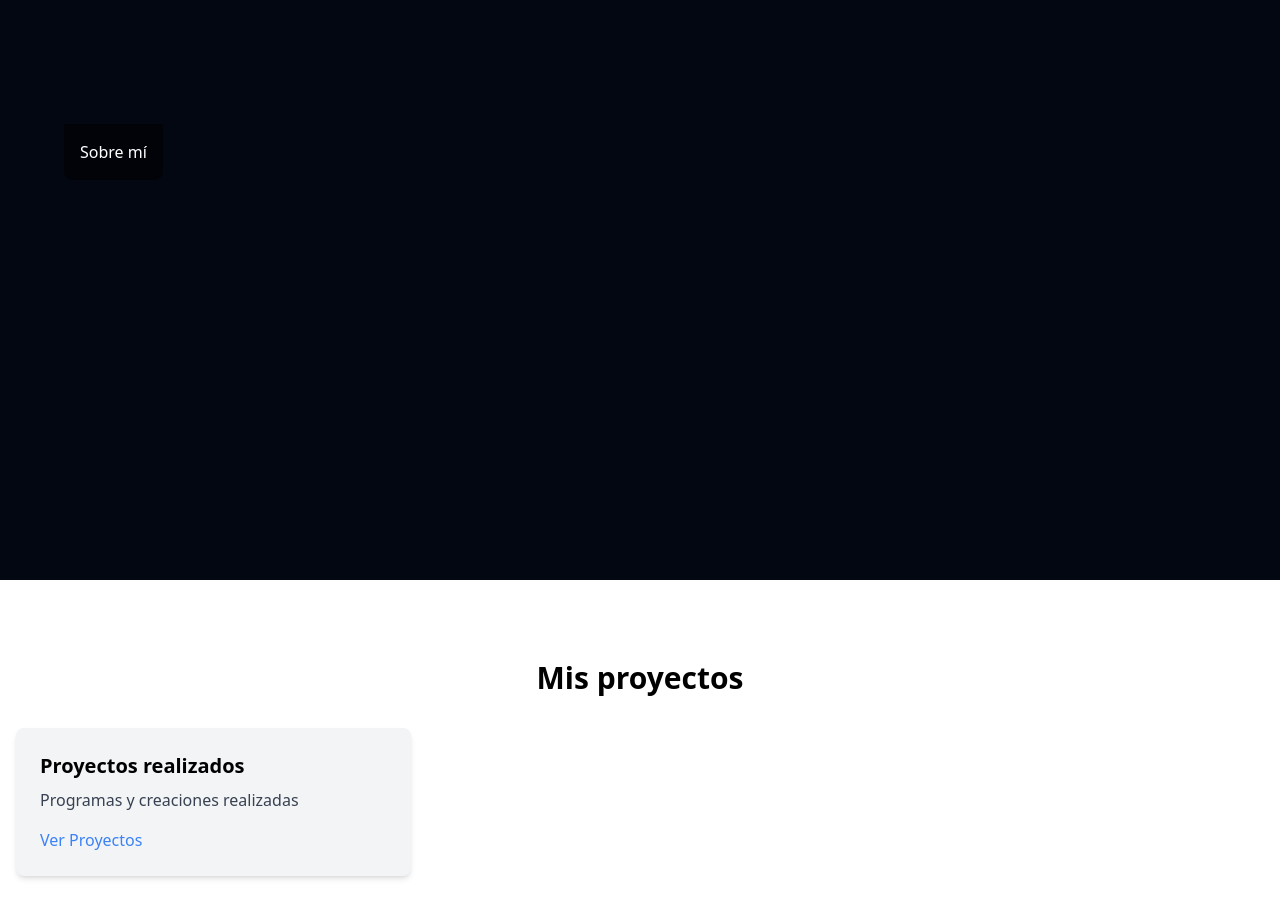
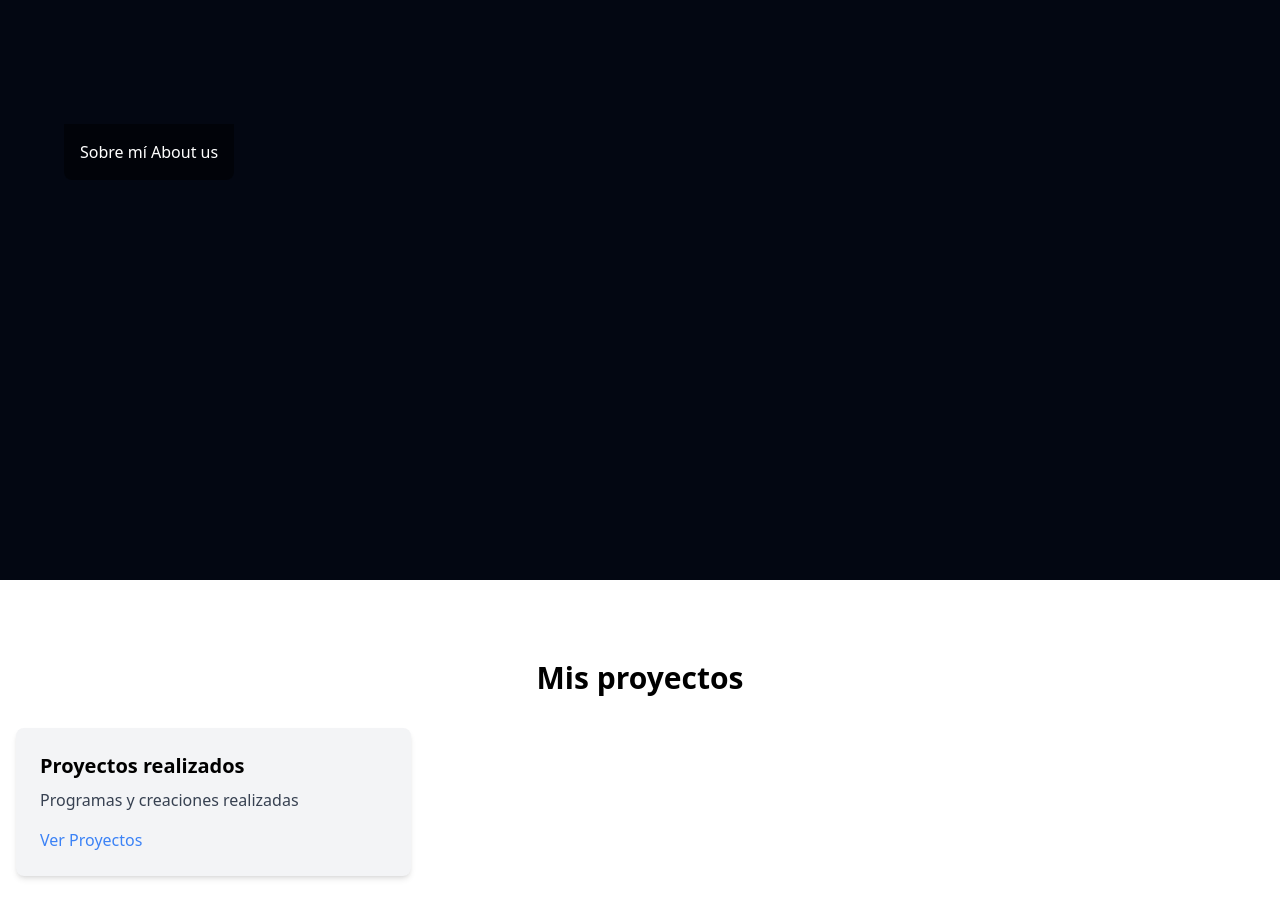
Before and after one commit to JunhoRS/my-portfolio, a React (Vite) app: page / in a window 1280 px wide. Shown: the part 1020-1938 px from the top of the page. Built offline with nearby package versions, Linux system fonts and the light colour scheme.

Commit message:
miercoles

```diff
--- a/src/components/About.jsx
+++ b/src/components/About.jsx
@@ -9,7 +9,7 @@ export default function About() {
 
           </div>
           <figcaption className="absolute bottom-0 left-0 bg-black bg-opacity-50 text-white p-4 rounded-b-lg">
-            Sobre mí
+            Sobre mí About us
           </figcaption>
         </figure>
       </div>
```
